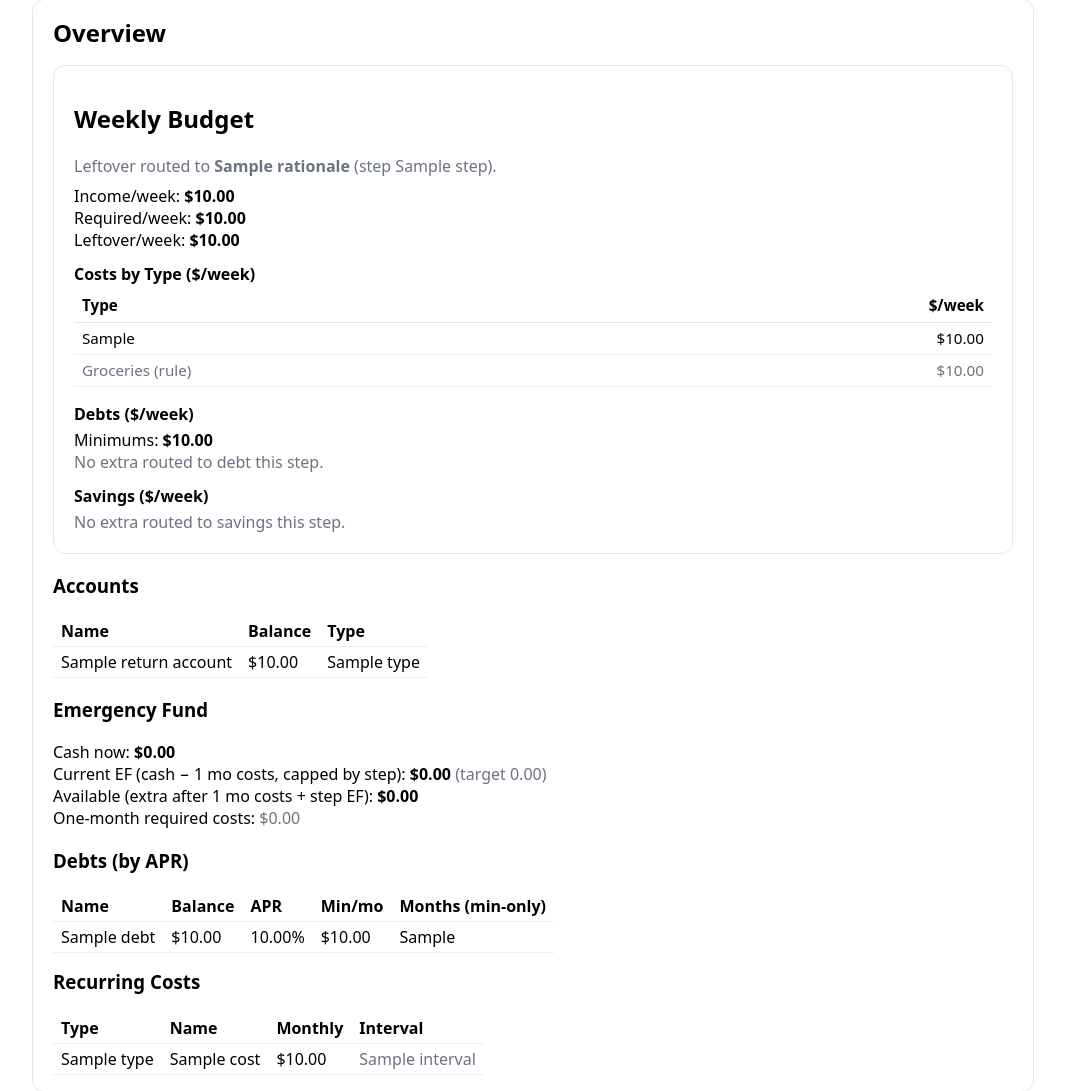
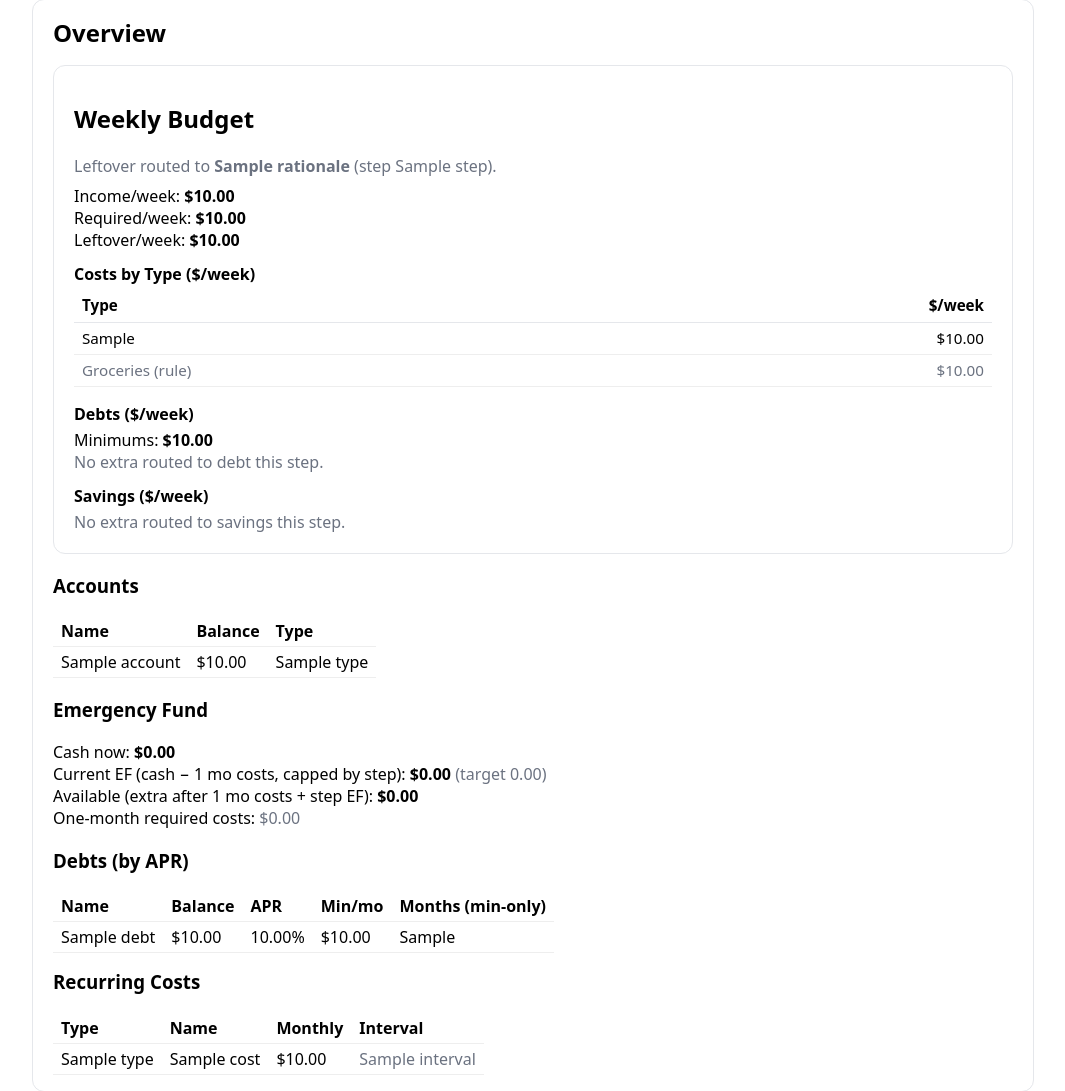
Before and after one commit to EnriqueGalindo/p-fi, a Flask app: template app/templates/overview.html in a window 1280 px wide. Shown: the part 55-1146 px from the top of the page, without its empty margins (0-1065 px from the left). Run offline with Flask 3, Linux system fonts and the light colour scheme; the template is opened without the code that fills it: most values are stand-ins (such as "Sample title", 1, 10 or a date in 2020).

Commit message:
update html with new var names

```diff
--- a/app/templates/overview.html
+++ b/app/templates/overview.html
@@ -65,7 +65,7 @@
 <table>
   <thead><tr><th>Name</th><th>Balance</th><th>Type</th></tr></thead>
   <tbody>
-    {% for a in return_accounts %}
+    {% for a in accounts %}
     <tr>
       <td>{{ a.name }}</td>
       <td>${{ '%.2f'|format(a.balance) }}</td>
```
